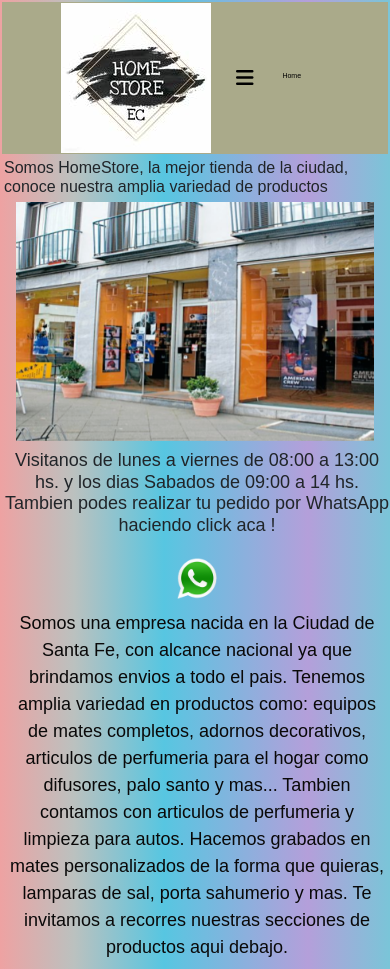
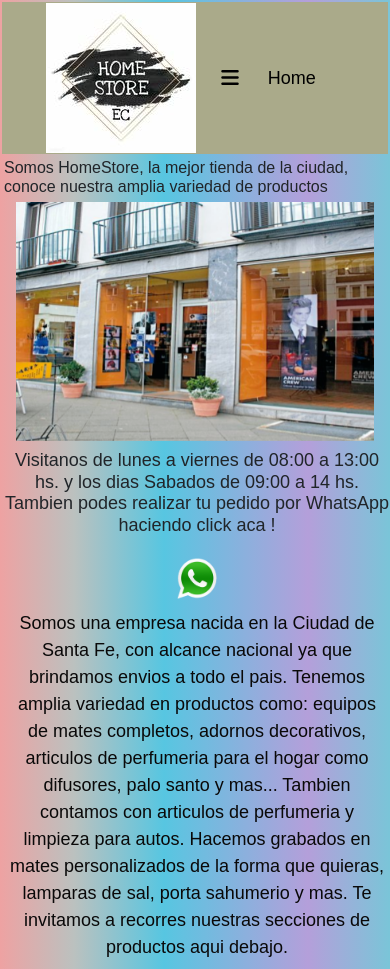
Before and after one commit to elio-joel/otro-intento-pc-gabinete, a website: page index.html in a window 390 px wide. Shown: the top 969 px of the page. Drawn offline with nearby package versions, Linux system fonts and the light colour scheme.

Commit message:
proyecto listo para entrega

```diff
--- a/scss/componentes/_media-q.scss
+++ b/scss/componentes/_media-q.scss
@@ -10,7 +10,11 @@
         align-items: center;
 
 
-        &.nav-link{
+        & a{
+            font-size: large;
+            color: $txt-color-uno;
+        }
+        & ul li a{
             font-size: large;
             color: $txt-color-uno;
         }
```
Also changed, not shown: css/style.css, 1 other file.
